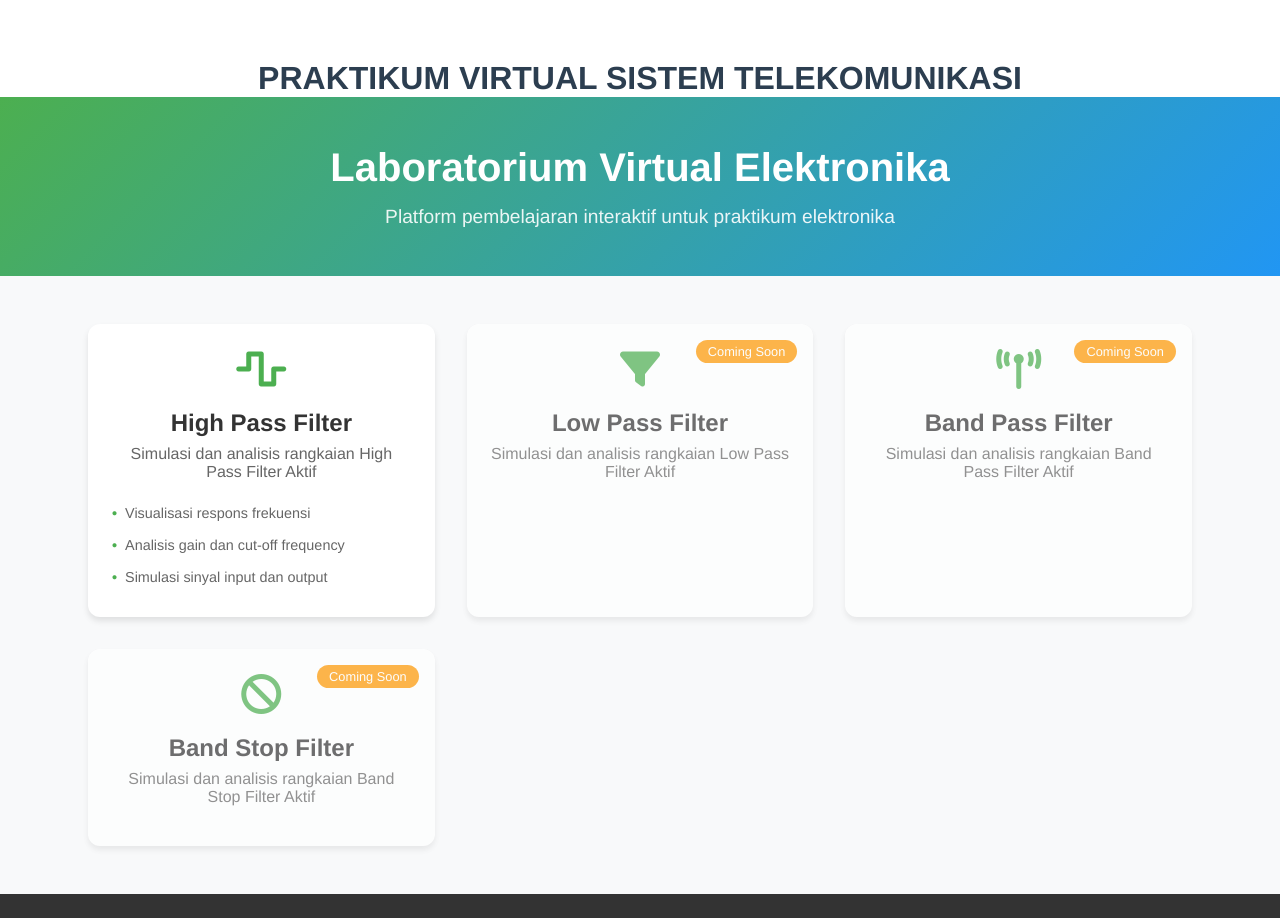
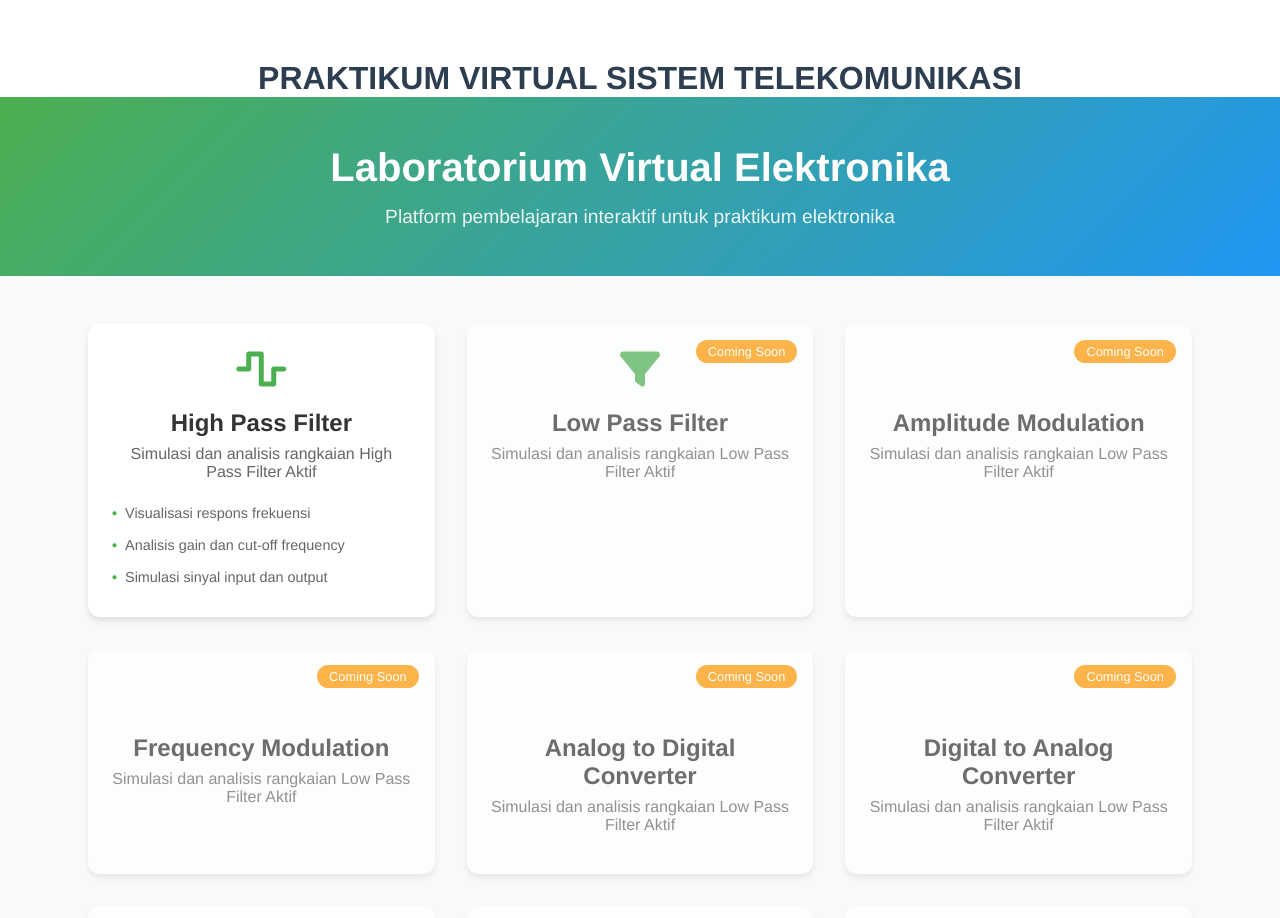
Before and after one commit to khoirulwana/Lab-Telkom, a Vue app in the folder frontend/: page / in a window 1280 px wide. Shown: the top 918 px of the page. Built offline with nearby package versions, Linux system fonts and the light colour scheme.

Commit message:
Enhance HomeView with new "Coming Soon" cards for various modulation and conversion simulations. Readme updated

```diff
--- a/frontend/src/views/Home.vue
+++ b/frontend/src/views/Home.vue
@@ -30,6 +30,66 @@
           </div>
           <div class="card-content">
             <h2>Low Pass Filter</h2>
+            <p>Simulasi dan analisis rangkaian Low Pass Filter Aktif</p>
+            <span class="coming-soon-badge">Coming Soon</span>
+          </div>
+        </div>
+
+        <!-- Card Amplitude Modulation (Coming Soon) -->
+        <div class="lab-card coming-soon">
+          <div class="card-icon">
+            <i class="fas fa-solid fa-wave-sine"></i>
+          </div>
+          <div class="card-content">
+            <h2>Amplitude Modulation</h2>
+            <p>Simulasi dan analisis rangkaian Low Pass Filter Aktif</p>
+            <span class="coming-soon-badge">Coming Soon</span>
+          </div>
+        </div>
+
+        <!-- Card Frequency Modulation (Coming Soon) -->
+        <div class="lab-card coming-soon">
+          <div class="card-icon">
+            <i class="fas fa-solid fa-wave-sine"></i>
+          </div>
+          <div class="card-content">
+            <h2>Frequency Modulation</h2>
+            <p>Simulasi dan analisis rangkaian Low Pass Filter Aktif</p>
+            <span class="coming-soon-badge">Coming Soon</span>
+          </div>
+        </div>
+
+        <!-- Card Analog to Digital Converter (Coming Soon) -->
+        <div class="lab-card coming-soon">
+          <div class="card-icon">
+            <i class="fas fa-solid fa-wave-sine"></i>
+          </div>
+          <div class="card-content">
+            <h2>Analog to Digital Converter</h2>
+            <p>Simulasi dan analisis rangkaian Low Pass Filter Aktif</p>
+            <span class="coming-soon-badge">Coming Soon</span>
+          </div>
+        </div>
+
+        <!-- Card Digital to Analog Converter (Coming Soon) -->
+        <div class="lab-card coming-soon">
+          <div class="card-icon">
+            <i class="fas fa-solid fa-wave-sine"></i>
+          </div>
+          <div class="card-content">
+            <h2>Digital to Analog Converter</h2>
+            <p>Simulasi dan analisis rangkaian Low Pass Filter Aktif</p>
+            <span class="coming-soon-badge">Coming Soon</span>
+          </div>
+        </div>
+
+        <!-- Card Radio Frequency Oscillator (Coming Soon) -->
+        <div class="lab-card coming-soon">
+          <div class="card-icon">
+            <i class="fas fa-solid fa-wave-sine"></i>
+          </div>
+          <div class="card-content">
+            <h2>Radio Frequency Oscillator</h2>
             <p>Simulasi dan analisis rangkaian Low Pass Filter Aktif</p>
             <span class="coming-soon-badge">Coming Soon</span>
           </div>
```
Also changed, not shown: 1 other file (tests, documents, lock files or other folders).
